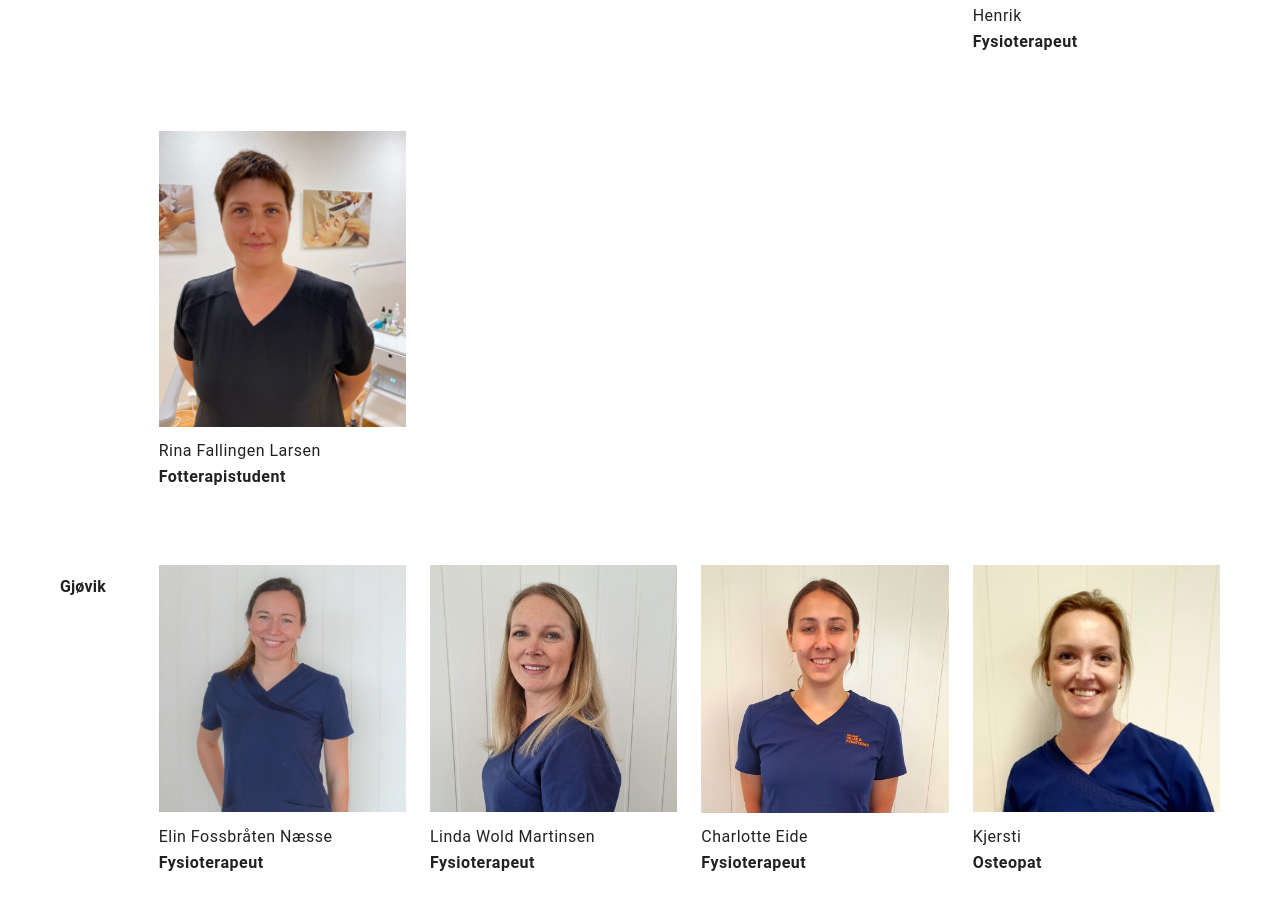
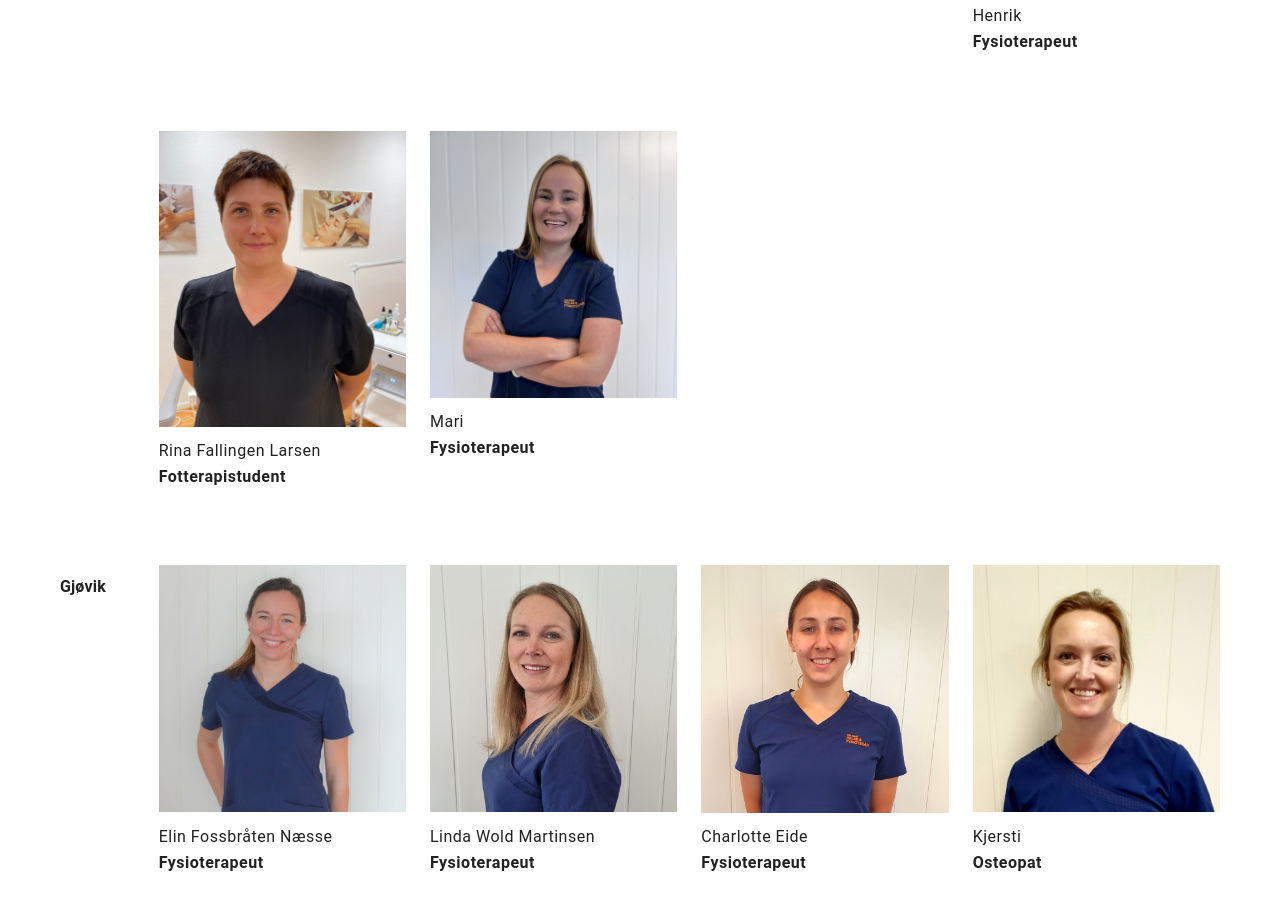
Before and after one commit to disastersystem/ihf, a Vue app: page /om in a window 1280 px wide. Shown: the part 1492-2402 px from the top of the page. Built offline with nearby package versions, Linux system fonts and the light colour scheme.

Commit message:
Ny ansatt

```diff
--- a/src/views/About.vue
+++ b/src/views/About.vue
@@ -397,7 +397,7 @@ export default {
       // employees: employees,
 
       // who works at which place? (each item is a index in the employees array)
-      moelvGroup: [0, 1, 5, 7, 8],
+      moelvGroup: [0, 1, 5, 7, 8, 9],
       gjovikGroup: [2, 3, 4, 6],
 
       activeEmployee: {},
@@ -543,6 +543,19 @@ export default {
             </p>
             <p class="mt-4 line-height-18">
               Hun er nå under utdannelse ved fot-og helseakademiet i Oslo der hun studerer fotterapifaget.
+            </p>
+          `
+        },
+        {
+          key: 'mari',
+          name: 'Mari',
+          title: 'Fysioterapeut',
+          desc: `
+            <p class="mt-4 line-height-18">
+              Mari kommer fra Vågå og bor på Lillehammer. Hun ble ferdig utdannet som fysioterapeut i 2020, og har jobbet som kommunal fysioterapeut siden. Her har hun hatt et bredt spekter av pasienter med muskel- og skjelettplager, kreft, nevrologiske lidelser samt langvarige smertetilstander.
+            </p>
+            <p class="mt-4 line-height-18">
+              Mari er opptatt av å finne gode og overkommelige mestringsstrategier for hver enkelt. Gjennom individuell undersøkelse, og basert på kundens mål, finner vi sammen behandlingsmetode. Det kan være avspenning, massasje og bløtvevsbehandling, kombinert med en aktiv tilnærming med øvelser.
             </p>
           `
         }
```
Also changed, not shown: src/assets/ansatte/mari.jpg (added).
